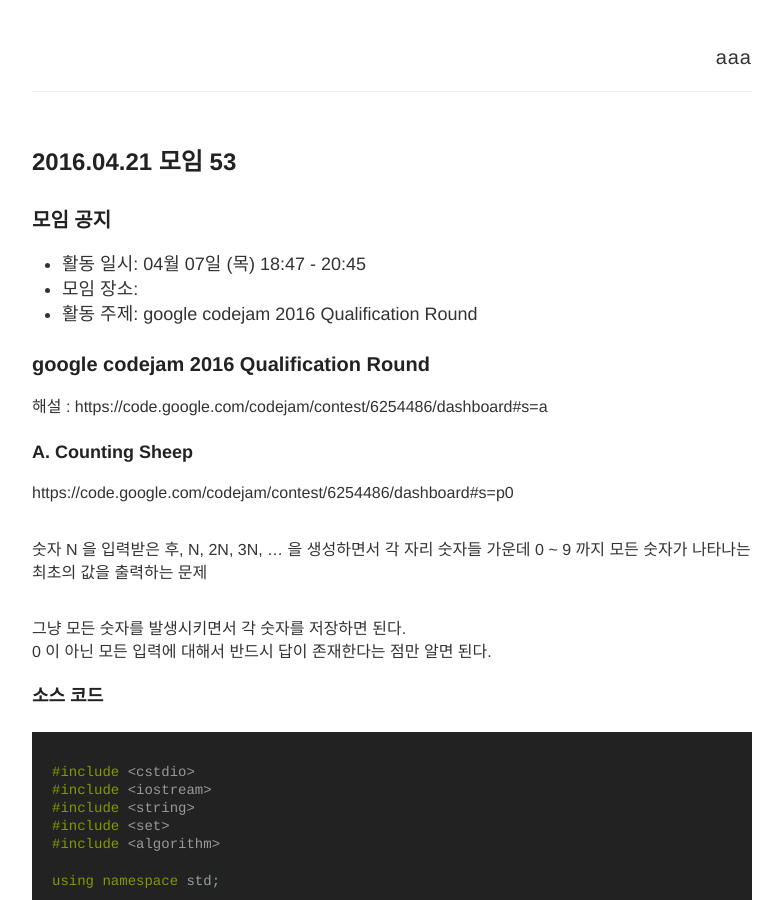
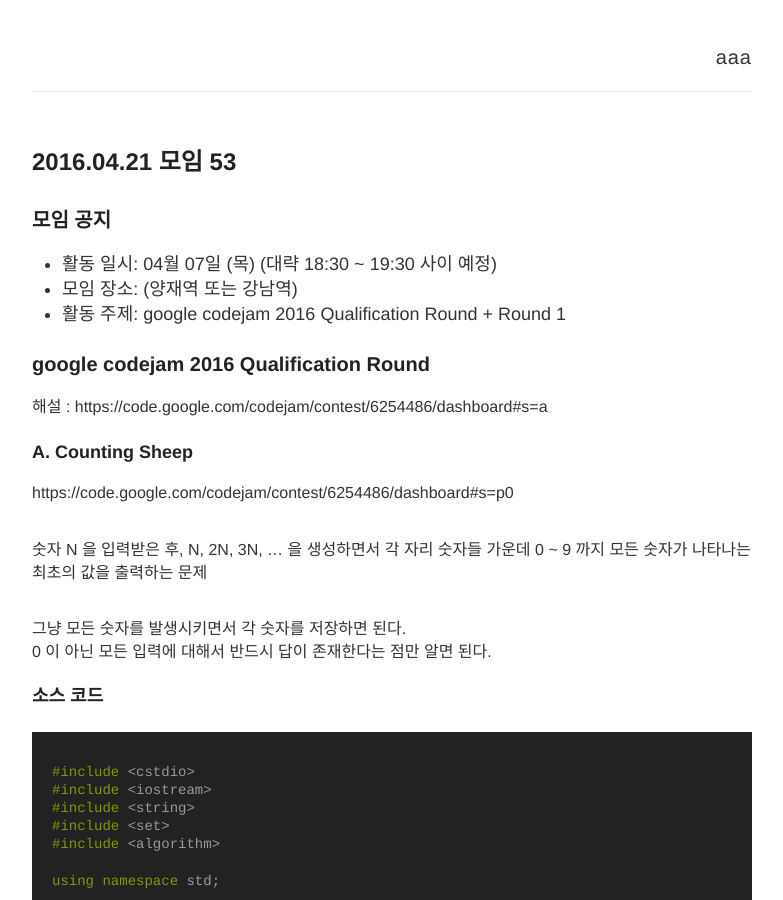
Before and after one commit to seirion/aaa, a Jekyll site: the page built from _posts/2016-04-21-meeting-053.md, in a window 1280 px wide and 900 px high. Shown: the whole window, without its empty margins (248-1031 px from the left). Built offline with Jekyll 4.4.1, drawn with Linux system fonts in a browser that asks for light colours; formulas are drawn with MathJax 3; comment, search, counter and statistics services are not loaded.

Commit message:
Update 2016-04-21-meeting-053.md

```diff
--- a/_posts/2016-04-21-meeting-053.md
+++ b/_posts/2016-04-21-meeting-053.md
@@ -7,9 +7,9 @@ date:   2016-04-10 10:00:00
 
 ### 모임 공지
 
-- 활동 일시: 04월 07일 (목) 18:47 - 20:45
-- 모임 장소:
-- 활동 주제: google codejam 2016  Qualification Round
+- 활동 일시: 04월 07일 (목) (대략 18:30 ~ 19:30 사이 예정)
+- 모임 장소: (양재역 또는 강남역)
+- 활동 주제: google codejam 2016 Qualification Round + Round 1
 
 
 ### google codejam 2016  Qualification Round
```
